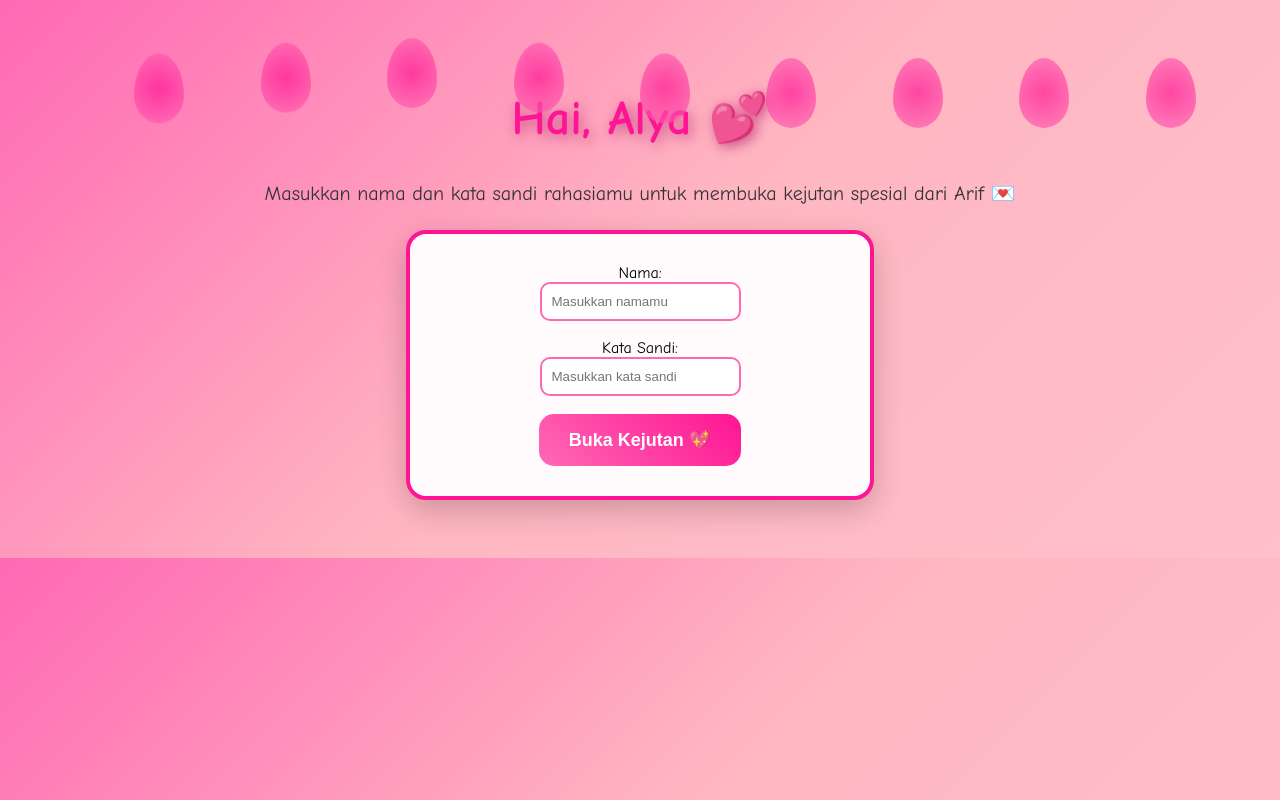
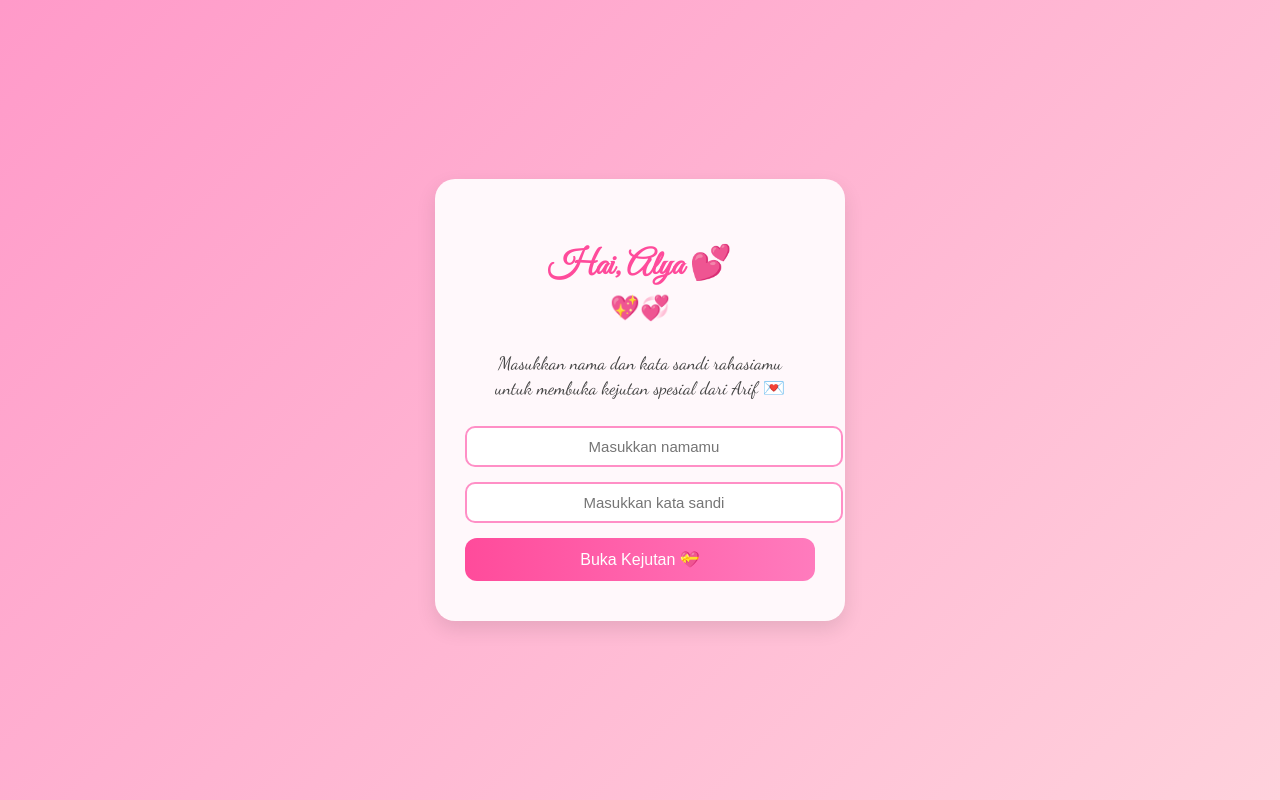
Before and after one commit to arifsyahputrs4-byte/alya, a plain HTML site: page index.html in a window 1280 px wide. Drawn offline with Linux system fonts and the light colour scheme.

Commit message:
Add files via upload

```diff
--- a/index.html
+++ b/index.html
@@ -1,71 +1,158 @@
 <!DOCTYPE html>
 <html lang="id">
 <head>
-  <meta charset="UTF-8">
-  <meta name="viewport" content="width=device-width, initial-scale=1.0">
-  <title>Selamat Ulang Tahun, Alya Ramadhani 💖</title>
+  <meta charset="UTF-8" />
+  <meta name="viewport" content="width=device-width, initial-scale=1.0" />
+  <title>Kejutan dari Arif 💌</title>
   <style>
+    @import url('https://fonts.googleapis.com/css2?family=Poppins:wght@400;500&family=Great+Vibes&family=Dancing+Script&display=swap');
+
     body {
-      background: linear-gradient(135deg, #ff69b4, #ffb6c1, #ffc0cb);
-      font-family: 'Comic Sans MS', cursive, sans-serif;
+      margin: 0;
+      height: 100vh;
+      display: flex;
+      justify-content: center;
+      align-items: center;
+      flex-direction: column;
+      background: linear-gradient(135deg, #ff9ac9, #ffd1dc);
+      font-family: 'Poppins', sans-serif;
+      overflow: hidden;
+    }
+
+    .container {
       text-align: center;
-      padding: 50px;
-      overflow-x: hidden;
-      position: relative;
+      background: #fff8fb;
+      padding: 40px 30px;
+      border-radius: 20px;
+      box-shadow: 0 8px 20px rgba(0, 0, 0, 0.1);
+      max-width: 350px;
+      width: 90%;
+      animation: fadeIn 1s ease;
+      transition: opacity 1s ease;
     }
-    .balloon { position: absolute; width: 50px; height: 70px; background: radial-gradient(circle, #ff1493, #ff69b4); border-radius: 50% 50% 50% 50% / 60% 60% 40% 40%; animation: float 6s ease-in-out infinite; opacity: 0.7; }
-    .balloon:nth-child(1){left:10%;animation-delay:0s}.balloon:nth-child(2){left:20%;animation-delay:1s}.balloon:nth-child(3){left:30%;animation-delay:2s}.balloon:nth-child(4){left:40%;animation-delay:3s}.balloon:nth-child(5){left:50%;animation-delay:4s}.balloon:nth-child(6){left:60%;animation-delay:5s}.balloon:nth-child(7){left:70%;animation-delay:6s}.balloon:nth-child(8){left:80%;animation-delay:7s}.balloon:nth-child(9){left:90%;animation-delay:8s}
-    @keyframes float{0%,100%{transform:translateY(0px)}50%{transform:translateY(-20px)}}
-    h1{color:#ff1493;text-shadow:3px 3px 6px rgba(0,0,0,0.4);font-size:3em;animation:glow 2s ease-in-out infinite alternate;}
-    @keyframes glow{from{text-shadow:3px 3px 6px rgba(0,0,0,0.4);}to{text-shadow:3px 3px 20px rgba(255,20,147,0.8);}}
-    p{font-size:20px;color:#333;line-height:1.6;}
-    .login-form{display:block;margin:0 auto;width:400px;padding:30px;border:4px solid #ff1493;border-radius:20px;background:rgba(255,255,255,0.95);box-shadow:0 10px 30px rgba(0,0,0,0.2);}
-    .birthday-content{display:none;margin-top:50px;animation:fadeIn 1.5s ease-out;}
-    @keyframes fadeIn{from{opacity:0;transform:translateY(20px);}to{opacity:1;transform:translateY(0);}}
-    button{padding:15px 30px;background:linear-gradient(45deg,#ff69b4,#ff1493);color:white;border:none;border-radius:15px;cursor:pointer;font-size:18px;font-weight:bold;transition:all 0.4s ease;}
-    button:hover{transform:scale(1.1);box-shadow:0 6px 20px rgba(0,0,0,0.3);}
-    img{max-width:450px;border-radius:25px;border:8px solid white;box-shadow:0 5px 15px rgba(0,0,0,0.3);}
-    .cake{font-size:4em;animation:bounce 1s infinite;}
-    @keyframes bounce{0%,20%,50%,80%,100%{transform:translateY(0);}40%{transform:translateY(-10px);}60%{transform:translateY(-5px);}}
+
+    h1 {
+      font-family: "Great Vibes", cursive;
+      font-size: 34px;
+      color: #ff4b9b;
+      margin-bottom: 10px;
+    }
+
+    p {
+      font-family: 'Dancing Script', cursive;
+      font-size: 18px;
+      color: #444;
+      margin-bottom: 25px;
+      line-height: 1.4em;
+    }
+
+    input {
+      width: 100%;
+      padding: 10px 12px;
+      border: 2px solid #ff8fc6;
+      border-radius: 10px;
+      outline: none;
+      font-size: 15px;
+      margin-bottom: 15px;
+      text-align: center;
+      transition: 0.3s;
+    }
+
+    input:focus {
+      border-color: #ff4b9b;
+      box-shadow: 0 0 5px rgba(255, 75, 155, 0.4);
+    }
+
+    button {
+      background: linear-gradient(90deg, #ff4b9b, #ff7bbd);
+      color: white;
+      border: none;
+      padding: 12px 0;
+      border-radius: 12px;
+      font-size: 16px;
+      cursor: pointer;
+      transition: 0.3s;
+      width: 100%;
+    }
+
+    button:hover {
+      transform: scale(1.05);
+      background: linear-gradient(90deg, #ff7bbd, #ff4b9b);
+    }
+
+    .hearts {
+      font-size: 24px;
+      margin: 10px 0;
+      animation: float 2s infinite ease-in-out;
+    }
+
+    @keyframes fadeIn {
+      from { opacity: 0; transform: scale(0.95); }
+      to { opacity: 1; transform: scale(1); }
+    }
+
+    @keyframes float {
+      0%, 100% { transform: translateY(0); }
+      50% { transform: translateY(-8px); }
+    }
+
+    .surprise {
+      display: none;
+      text-align: center;
+      animation: fadeIn 1.5s ease forwards;
+      color: #ff4b9b;
+      font-family: 'Dancing Script', cursive;
+    }
+
+    .surprise h2 {
+      font-size: 28px;
+      margin-bottom: 10px;
+    }
+
+    .surprise p {
+      font-size: 20px;
+      color: #333;
+    }
+
+    .fade-out {
+      opacity: 0;
+      pointer-events: none;
+    }
   </style>
 </head>
 <body>
-  <!-- Dekorasi Balon -->
-  <div class="balloon"></div><div class="balloon"></div><div class="balloon"></div><div class="balloon"></div><div class="balloon"></div><div class="balloon"></div><div class="balloon"></div><div class="balloon"></div><div class="balloon"></div>
+  <div class="container" id="formBox">
+    <h1>Hai, Alya 💕</h1>
+    <div class="hearts">💖💞</div>
+    <p>Masukkan nama dan kata sandi rahasiamu<br>untuk membuka kejutan spesial dari Arif 💌</p>
 
-  <div id="login-section">
-    <h1>Hai, Alya 💕</h1>
-    <p>Masukkan nama dan kata sandi rahasiamu untuk membuka kejutan spesial dari Arif 💌</p>
-    <form class="login-form" onsubmit="login(event)">
-      <label for="name">Nama:</label><br>
-      <input type="text" id="name" required placeholder="Masukkan namamu" style="padding:10px;border-radius:10px;border:2px solid #ff69b4;"><br><br>
-      <label for="password">Kata Sandi:</label><br>
-      <input type="password" id="password" required placeholder="Masukkan kata sandi" style="padding:10px;border-radius:10px;border:2px solid #ff69b4;"><br><br>
-      <button type="submit">Buka Kejutan 💖</button>
-    </form>
+    <input type="text" id="nama" placeholder="Masukkan namamu" />
+    <input type="password" id="sandi" placeholder="Masukkan kata sandi" />
+    <button onclick="bukaKejutan()">Buka Kejutan 💝</button>
   </div>
 
-  <div id="birthday-section" class="birthday-content">
-    <h1>Selamat Ulang Tahun, Alya Ramadhani 🎂</h1>
-    <p>Sayangku Alya 💕</p>
-    <p>Hari ini adalah hari yang paling indah, karena dunia diberkahi dengan kehadiranmu.
-    Semoga semua kebahagiaan, cinta, dan keberkahan selalu menyertai langkahmu.
-    Kamu adalah alasan senyumku setiap hari — dan aku bersyukur bisa mengenalmu. 🌹</p>
-    <div class="cake">🎂🍰</div>
-    <img src="photo_6318928277732527316_y.jpg" alt="Foto Alya dan Arif">
-    <p>Dari Arif — yang selalu ingin melihatmu bahagia, hari ini, esok, dan selamanya 💞</p>
+  <div class="surprise" id="surpriseBox">
+    <h2>🎉 Hai Alya! 🎉</h2>
+    <p>Terima kasih sudah membuka kejutan ini 💖<br>
+    Kamu adalah sosok yang istimewa dan selalu membawa warna di hari Arif 🌸</p>
+    <div style="font-size:28px; margin-top:15px;">💌💞🌷✨</div>
   </div>
 
   <script>
-    function login(event) {
-      event.preventDefault();
-      const name = document.getElementById("name").value.trim();
-      const pw = document.getElementById("password").value.trim();
-      if (name === "Alya Ramadhani" && pw === "Arif") {
-        document.getElementById("login-section").style.display = "none";
-        document.getElementById("birthday-section").style.display = "block";
+    function bukaKejutan() {
+      const nama = document.getElementById("nama").value.trim();
+      const sandi = document.getElementById("sandi").value.trim();
+      const formBox = document.getElementById("formBox");
+      const surpriseBox = document.getElementById("surpriseBox");
+
+      if (nama && sandi) {
+        formBox.classList.add("fade-out");
+        setTimeout(() => {
+          formBox.style.display = "none";
+          surpriseBox.style.display = "block";
+        }, 1000);
       } else {
-        alert("Nama atau kata sandi salah 😅 Coba lagi ya, Alya!");
+        alert("Masukkan nama dan kata sandi dulu ya 💕");
       }
     }
   </script>
```
